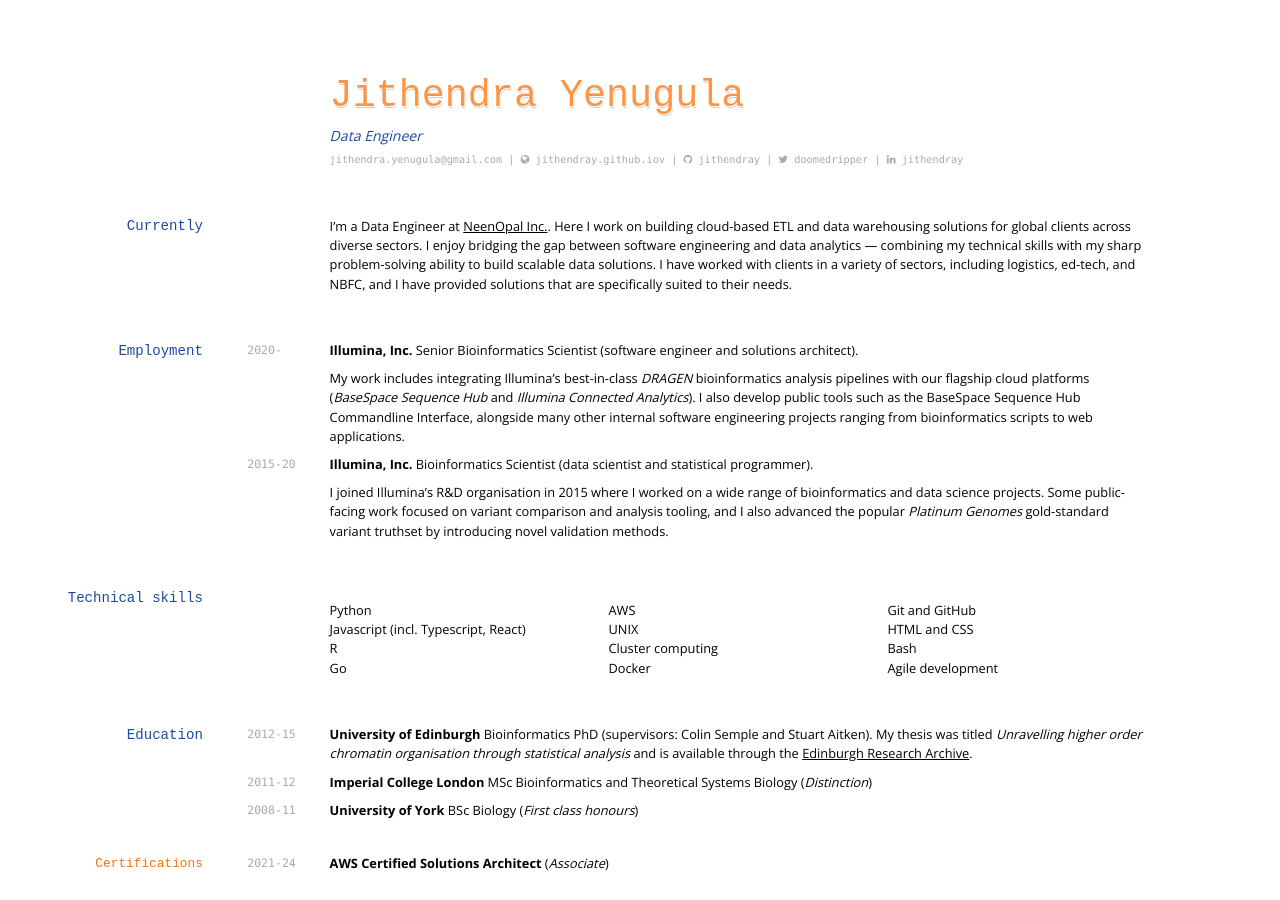
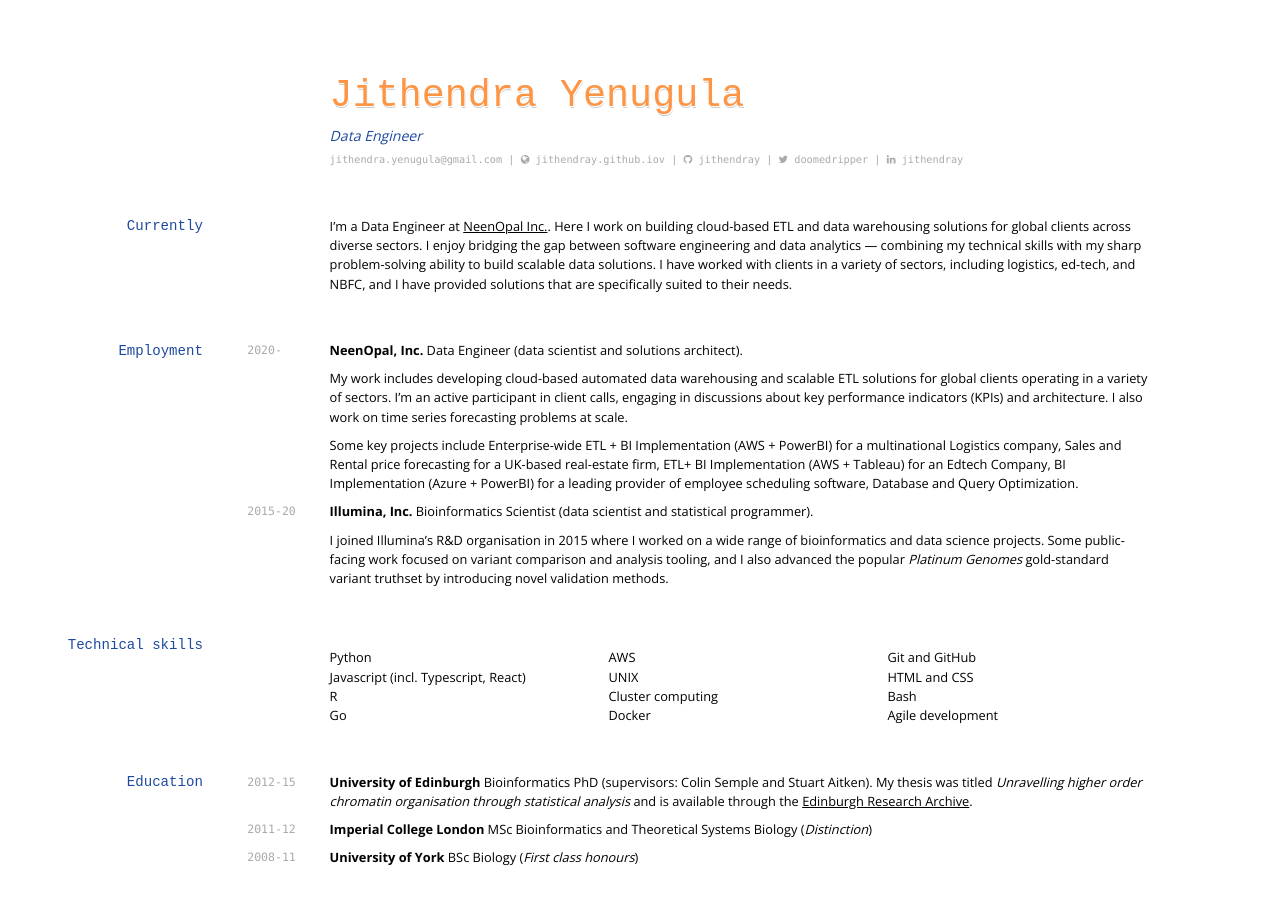
Before and after one commit to jithendray/cv, a Jekyll site: the page built from index.md, in a window 1280 px wide and 900 px high. Built offline with Jekyll 4.4.1, drawn with Linux system fonts in a browser that asks for light colours; nearby versions of some CDN libraries; some web fonts are replaced.

Commit message:
changes-emp

```diff
--- a/index.md
+++ b/index.md
@@ -25,8 +25,10 @@
 ## Employment
 
 `2020-`
-__Illumina, Inc.__ Senior Bioinformatics Scientist (software engineer and solutions architect).
-> My work includes integrating Illumina's best-in-class _DRAGEN_ bioinformatics analysis pipelines with our flagship cloud platforms (_BaseSpace Sequence Hub_ and _Illumina Connected Analytics_). I also develop public tools such as the BaseSpace Sequence Hub Commandline Interface, alongside many other internal software engineering projects ranging from bioinformatics scripts to web applications.
+__NeenOpal, Inc.__ Data Engineer (data scientist and solutions architect).
+> My work includes developing cloud-based automated data warehousing and scalable ETL solutions for global clients operating in a variety of sectors. I'm an active participant in client calls, engaging in discussions about key performance indicators (KPIs) and architecture. I also work on time series forecasting problems at scale.
+
+> Some key projects include Enterprise-wide ETL + BI Implementation (AWS + PowerBI) for a multinational Logistics company, Sales and Rental price forecasting for a UK-based real-estate firm, ETL+ BI Implementation (AWS + Tableau) for an Edtech Company, BI Implementation (Azure + PowerBI) for a leading provider of employee scheduling software, Database and Query Optimization.
 
 `2015-20`
 __Illumina, Inc.__ Bioinformatics Scientist (data scientist and statistical programmer).
```
